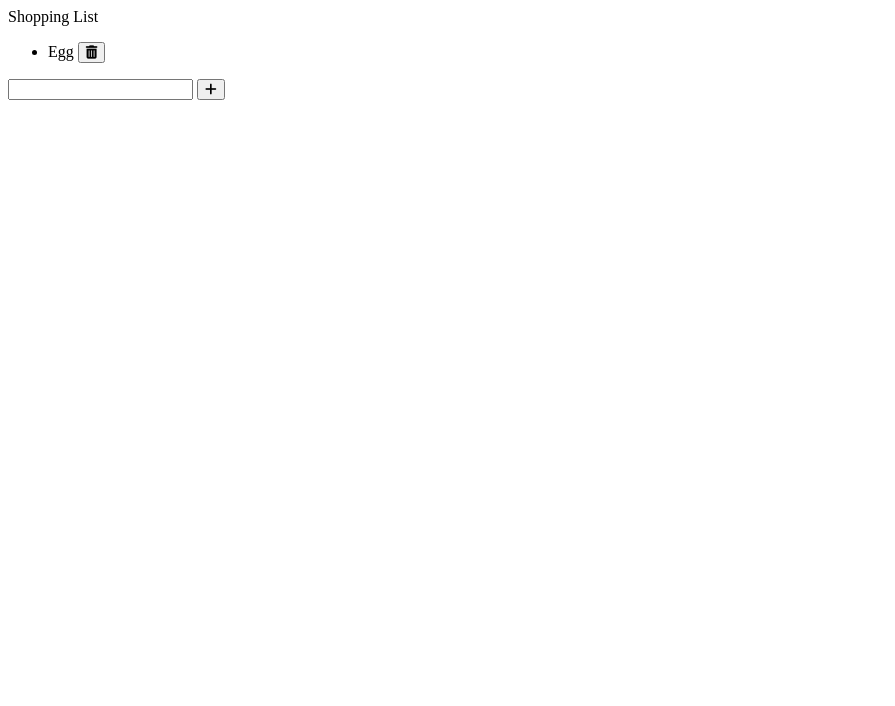
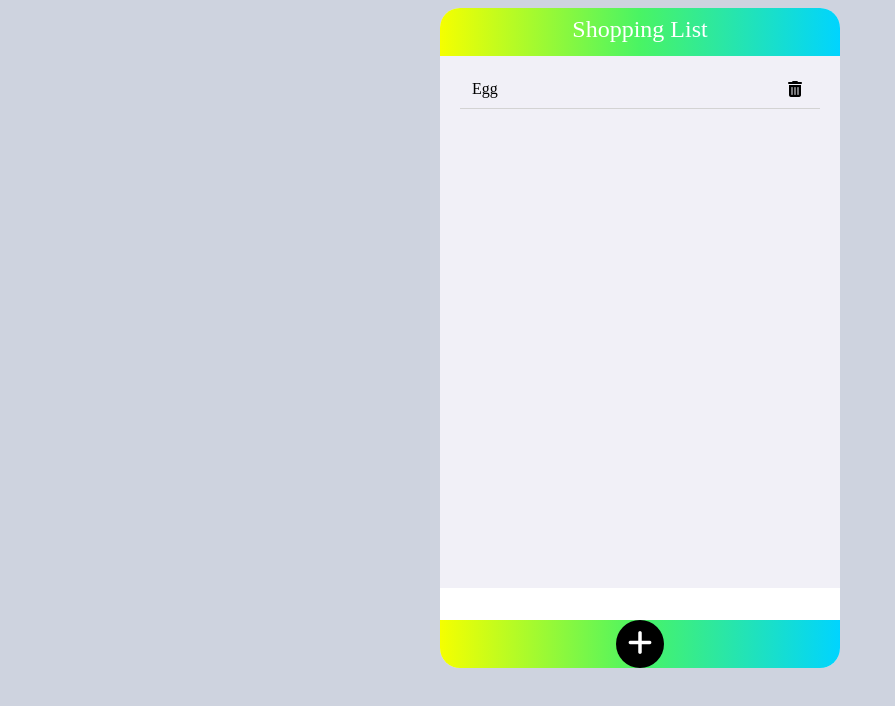
Before and after one commit to jijijung/shopping-list, a plain HTML site: page index.html in a window 1280 px wide. Shown: the whole page, without its empty margins (0-895 px from the left). Drawn offline with Linux system fonts and the light colour scheme.

Commit message:
CSS styling

```diff
--- a/index.html
+++ b/index.html
@@ -19,10 +19,11 @@
         <li class="item__row">
           <div class="item">
             <span class="item__name">Egg</span>
-            <button>
+            <button class="item__delete">
               <i class="fas fa-trash-alt"></i>
             </button>
           </div>
+          <div class="item__divider"></div>
         </li>
       </ul>
       <footer class="footer">
--- a/style.css
+++ b/style.css
@@ -0,0 +1,102 @@
+* {
+  box-sizing: border-box;
+}
+
+ul {
+  padding: 0;
+}
+
+button {
+  outline: none;
+  background: transparent;
+  border: none;
+}
+
+body {
+  background-color: #ced3df;
+  text-align: center;
+}
+
+.list {
+  width: 400px;
+  margin: auto;
+  background-color: #f1f0f7;
+  border-radius: 20px;
+}
+
+.header {
+  height: 48px;
+  padding: 8px;
+  font-size: 24px;
+  background: rgb(245, 255, 0);
+  background: linear-gradient(
+    90deg,
+    rgba(245, 255, 0, 1) 0%,
+    rgba(73, 244, 100, 1) 50%,
+    rgba(0, 212, 255, 1) 100%
+  );
+  border-radius: 20px 20px 0 0;
+  color: white;
+}
+
+.items {
+  height: 500px;
+  overflow-y: auto;
+}
+
+.item {
+  display: flex;
+  justify-content: space-between;
+  padding: 8px 32px;
+}
+
+.item__delete {
+  transition: all 300ms ease-in;
+  font-size: 16px;
+}
+
+.item__delete:hover {
+  color: red;
+  transform: scale(1.1);
+}
+
+.item__divider {
+  width: 90%;
+  height: 1px;
+  background-color: lightgray;
+  margin: auto;
+}
+
+.footer {
+  background: rgb(245, 255, 0);
+  background: linear-gradient(
+    90deg,
+    rgba(245, 255, 0, 1) 0%,
+    rgba(73, 244, 100, 1) 50%,
+    rgba(0, 212, 255, 1) 100%
+  );
+  border-radius: 0 0 20px 20px;
+}
+
+.footer__input {
+  width: 100%;
+  height: 32px;
+  border: none;
+  outline: none;
+  font-size: 24px;
+  padding: 0 16px;
+}
+
+.footer__button {
+  width: 48px;
+  height: 48px;
+  font-size: 28px;
+  background-color: black;
+  border-radius: 50%;
+  color: white;
+  transition: transform 300ms ease-in;
+}
+
+.footer__button:hover {
+  transform: scale(1.1);
+}
```
Also changed, not shown: 1 other file.
